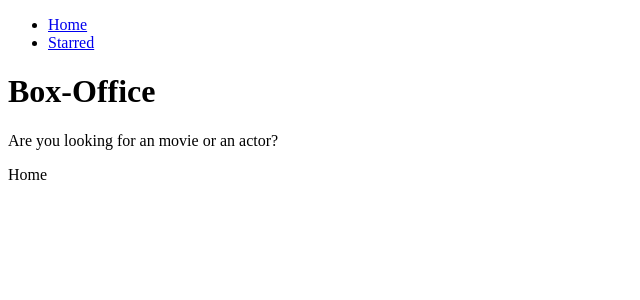
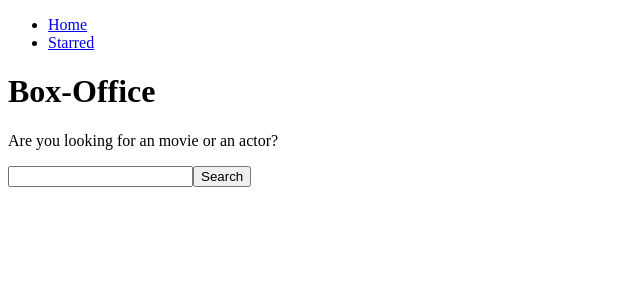
Before and after one commit to gopala142002/Box-Office, a React (Create React App) app: page / in a window 1280 px wide. Shown: the top 300 px of the page, without its empty margins (0-640 px from the left). Built offline with nearby package versions, Linux system fonts and the light colour scheme.

Commit message:
addded text box for searching,search for shows on button click

```diff
--- a/src/pages/Home.jsx
+++ b/src/pages/Home.jsx
@@ -1,7 +1,22 @@
+import { useState } from "react";
 const Home=()=>{
+    const [searchStr,setSearchStr]=useState('');
+    const onSearchInput=(ev)=>{
+        setSearchStr(ev.target.value);
+    }
+    const onSearch=async(ev)=>{
+        ev.preventDefault();
+        // https://api.tvmaze.com/search/shows?q=boys
+        const data=await fetch(`https://api.tvmaze.com/search/shows?q=${searchStr}`);
+        const res=await data.json();
+        console.log(res);
+    }
     return(
         <div>
-            Home
+            <form onSubmit={onSearch}>
+                <input type="text" onChange={onSearchInput} value={searchStr}/>
+                <button type="submit">Search</button>
+            </form>
         </div>
     )
 };
```
